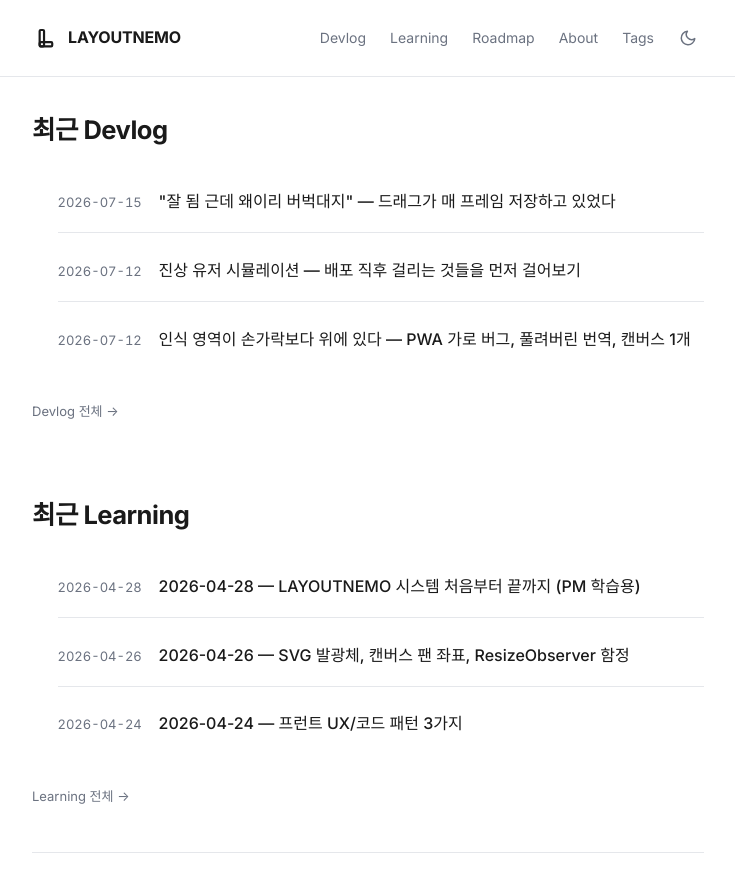
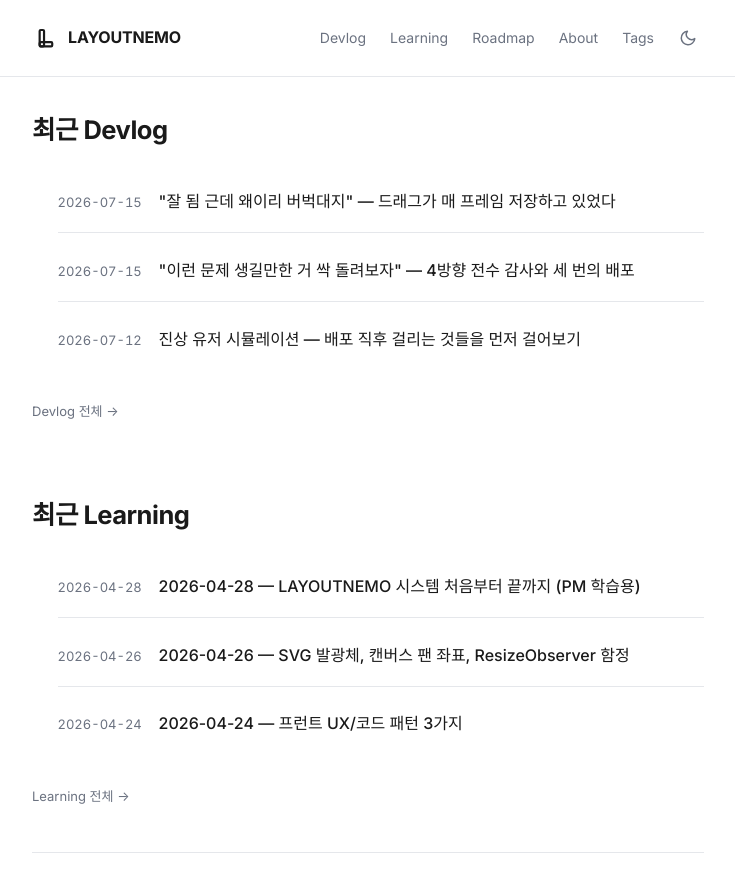
Before and after one commit to Yuwolx/LAYOUTNEMO, a Jekyll site: the page built from index.md, in a window 1280 px wide and 900 px high, scrolled down 999 px. Shown: the top 892 px of the window, without its empty margins (272-1007 px from the left). Built offline with Jekyll 4.4.1, drawn with Linux system fonts in a browser that asks for light colours; some web fonts are replaced; some of the changed lines change nothing that is shown.

Commit message:
devlog: 4방향 전수 감사 + 3배치 배포 (2026-07-15)

```diff
--- /dev/null
+++ b/docs/devlog/2026-07-15-full-audit-three-batches.md
@@ -0,0 +1,65 @@
+---
+layout: post
+title: "\"이런 문제 생길만한 거 싹 돌려보자\" — 4방향 전수 감사와 세 번의 배포"
+parent: Devlog
+nav_order: 35
+tags: [감사, 성능, 동기화, 터치, 테스트]
+---
+
+# "이런 문제 생길만한 거 싹 돌려보자" — 4방향 전수 감사와 세 번의 배포
+{: .no_toc }
+
+**2026-07-15 — 터치 먹통·버벅임을 연달아 잡고 나니 당연한 질문이 나왔다: 이런 게 몇 개나 더 숨어 있나? 성능·포인터 상태 머신·저장/동기화·좌표계 네 방향으로 병렬 감사를 돌리고, 검증된 발견을 세 배치로 나눠 하루에 전부 배포했다.**
+{: .fs-5 .fw-300 }
+
+---
+
+<details markdown="block">
+<summary>목차</summary>
+{: .text-delta }
+- TOC
+{:toc}
+</details>
+
+---
+
+## 방법: 렌즈 넷, 교차검증 하나
+
+한 번의 훑기로는 못 잡는다는 걸 오전에 배웠다(높이 버그는 좌표계 렌즈로만 보인다). 그래서 각기 다른 질문을 든 감사 넷을 병렬로:
+
+1. **성능** — 매 프레임 도는 경로에서 비싼 일을 하는 곳은?
+2. **포인터 상태 머신** — 상태를 세팅해 놓고 해제 핸들러가 없는 곳은?
+3. **저장/동기화** — 데이터가 유실·부활·충돌하는 시나리오는?
+4. **좌표계** — transform 이 곱해진 화면 값과 world 값을 섞는 곳은?
+
+나온 발견은 전부 코드로 재검증해 오탐을 걸러냈다. 그 결과가 확정 버그 7건 + 성능 구조 4건 + 데이터 유실 계열 10여 건.
+
+## 배치 1 — 확정 버그 7건
+
+백미는 **카드 높이 오염**. 카드 높이를 `getBoundingClientRect().height`로 재는데, 카드가 `scale()` 래퍼 안에 있으니 이건 배율이 곱해진 시각적 높이다. 폰(0.6배)에서는 실제의 60%가 `block.height`로 저장되고, **DB 동기화를 타고 다른 기기로 퍼진다**. 이 값을 믿는 모든 것이 무너진다 — 정리하기의 "하나라도 겹치면 제안 폐기" 안전망(폰에서 무효였다), 연결선이 카드 가장자리 대신 본문을 뚫는 것, 마퀴/갈무리 드롭의 하단 히트 결손, 새 블럭 자동 배치 겹침, 그리고 앱을 열기만 해도 높이 차이 때문에 매번 도는 불필요한 저장까지. 수정은 `offsetHeight` 한 줄 — layout 높이는 조상 transform 의 영향을 받지 않는다.
+
+나머지: 블럭 우클릭이 포인터를 영구 점유해 캔버스를 잠그는 것(맥 계열은 contextmenu 가 mousedown 시점에 떠서 pointerup 이 안 온다), 드래그 중 스페이스 탭이 좀비 드래그를 만드는 것, 게스트 초기화가 pagehide flush 에 되살아나는 것(아침에 넣은 debounce 의 부작용 — 새 코드는 새 구멍을 판다), 핀치 중 두 번째 손가락이 상세를 여는 것, 끊긴 마퀴가 유령 선택을 확정하는 것, 저장 예외 시 재시도 플래그 소실. 우클릭 잠금과 스페이스 좀비는 테스트로도 박았다(이제 6개).
+
+## 배치 2 — 리렌더 격리
+
+localStorage 디바운스로 저장 비용은 없앴지만 구조는 그대로였다: 드래그·팬 중 **매 프레임 페이지 전체가 리렌더**되고, 캔버스 위 모든 카드가 통째로 다시 그려진다. 카드 수에 비례해 나빠지는 구조.
+
+- **카드 메모 경계**: 카드를 `React.memo` 래퍼로 감싸고, 콜백은 identity 가 안정된 handlers 객체 하나로. 이제 팬/핀치 중 카드 리렌더 0장, 드래그 중엔 드래그되는 카드만.
+- **뷰포트 보고 디바운스**: 새 블럭 위치 제안용 뷰포트 보고가 매 프레임 부모 setState 를 해서, pan 을 캔버스 로컬 state 로 격리한 설계를 스스로 우회하고 있었다. 150ms 모아서 보고.
+- **리스너 재구독 제거**: 드래그 리스너 effect 의 deps 에 매 프레임 바뀌는 값들(blocks·pan·offset)이 있어 pointermove 마다 window 리스너 3개를 떼었다 붙였다. 최신값은 ref 로 읽고 deps 는 on/off 스위치만.
+- 관계선 SVG `useMemo` — 팬/핀치 프레임에서 전량 재생성 제거.
+
+## 배치 3 — 데이터가 사라지고 되살아나는 길목들
+
+가장 굵은 것: **삭제한 블럭이 부활한다**. 삭제는 DB 행을 지우는데(hard delete) 저장은 캔버스 전체 스냅샷 upsert 라, 삭제 사실을 모르는 다른 탭/기기가 편집 한 번만 해도 지운 행이 되살아난다. 웃긴 건 캔버스에는 이미 tombstone 설계가 있었고(6월에 같은 이유로 도입), `is_deleted` 컬럼과 타입까지 있는데 **true 로 쓰는 코드만 없었다** — 배관을 절반 깔다 만 것. 삭제를 `isDeleted` 마킹으로 전환하니 부활 통로가 구조적으로 닫히고, redo desync 와 삭제 API 실패 유실까지 같이 해소됐다(마킹은 일반 저장 경로에 편승하므로). 30일 지난 tombstone 은 로그인 때 하드 정리.
+
+그 외: 클라우드 저장 성공 시마다 동기화 시각 기록(전엔 로그아웃에만 기록해서, 탭을 그냥 닫은 세션의 편집이 다음 로그인 때 백업 없이 사라질 수 있었다), 로그인 병합 후 히스토리 리셋(Undo 한 번에 동기화 이전으로 롤백되던 것), 빠른 계정 전환 레이스 가드, tombstone 된 캔버스 id 재사용 차단, 손상된 localStorage 대피 후 진행, 타 계정 캐시 백업.
+
+## 정리
+
+- **같은 코드도 렌즈를 바꾸면 다른 버그가 보인다.** 성능 렌즈는 높이 오염을 못 보고, 좌표계 렌즈는 부활 버그를 못 본다. 감사는 질문별로 나눠서.
+- **반쪽 배관이 제일 위험하다.** `is_deleted` 컬럼이 "있다"는 사실이 "쓰인다"는 착각을 만든다. 도입할 거면 끝까지, 안 쓸 거면 지워라.
+- **화면 좌표와 world 좌표는 타입이 다르다고 생각하라.** `getBoundingClientRect` 는 transform 이 곱해진 값 — world 단위 저장소에 넣는 순간 오염이 동기화를 타고 퍼진다.
+- **고친 손이 새 구멍을 판다.** 아침의 debounce 가 저녁의 초기화 버그였다. 수정에는 반드시 "이 변경이 무효화하는 가정이 뭐지?"를 물을 것.
+
+세 배치 각각 롤백 지점: `release/pre-audit-batch-1`, `release/pre-render-isolation`, `release/pre-sync-durability`. 남은 항목(결 hard delete, 멀티탭 병합, pagehide 클라우드 flush)은 로드맵에.
--- a/docs/devlog/index.md
+++ b/docs/devlog/index.md
@@ -24,6 +24,7 @@
 
 | 날짜 | 제목 | 상태 |
 |------|------|------|
+| 2026-07-15 | ["이런 문제 생길만한 거 싹 돌려보자" — 4방향 전수 감사와 세 번의 배포]({{ site.baseurl }}/docs/devlog/2026-07-15-full-audit-three-batches/) | ✅ 공개 |
 | 2026-07-15 | ["잘 됨 근데 왜이리 버벅대지" — 드래그가 매 프레임 저장하고 있었다]({{ site.baseurl }}/docs/devlog/2026-07-15-localstorage-per-frame/) | ✅ 공개 |
 | 2026-07-15 | [지난 글에서 자랑한 코드가 터치를 죽이고 있었다 — 회귀, 그리고 처음 생긴 테스트]({{ site.baseurl }}/docs/devlog/2026-07-15-touch-select-regression-tests/) | ✅ 공개 |
 | 2026-07-12 | [진상 유저 시뮬레이션 — 배포 직후 걸리는 것들을 먼저 걸어보기]({{ site.baseurl }}/docs/devlog/2026-07-12-user-audit-batch/) | ✅ 공개 |
--- a/docs/roadmap.md
+++ b/docs/roadmap.md
@@ -66,12 +66,14 @@
 - [x] **UX 감사 일괄 수정 (진상 유저 시뮬레이션)** — 배포 직후 3방향 감사(캔버스 한도 엣지·영어 누수·cover 여파)로 7건 적발/수정. 영어 누수 4곳(크래시 화면·PWA 매니페스트·AI 폴백 문구·aria-label — 전부 i18n Provider 밖 표면), 플랜 게이트 3-상태화(로딩 중 pro 유저에게 "유료 플랜 준비 중" 노출 방지), 한도 초과분 캔버스 삭제 확인창에 비가역 경고, create-block-dialog max-h 캡 (2026-07-12)
 - [x] **선택 모드 터치 먹통 회귀 수정 + 테스트 하네스** — 7/10 arming 코드의 pointerup 리스너 누락(탭이 상세를 열고 포인터가 영구 잠김) 수정, 선택 모드 마우스 구멍 수정, 회전 시 전체 리셋 안전망. vitest 회귀 테스트 4개 도입(구버전 4/4 실패 확인) — 포인터 상태 머신은 이제 실기기 전 코드로 선제 검증 (2026-07-15)
 - [x] **드래그 버벅임 수정 — localStorage 매 프레임 쓰기 제거** — 블럭 드래그 중 pointermove 마다 캔버스 전체 stringify + 동기 localStorage 쓰기 + 헤더 리렌더가 폰 프레임을 밀던 것. 로컬 저장 400ms debounce + pagehide/visibilitychange 즉시 flush(유실 방지). 카드 memo 화는 체감 보고 결정 (2026-07-15)
+- [x] **4방향 전수 감사 + 3배치 배포** — 성능·포인터 상태머신·저장/동기화·좌표계 병렬 감사 후 검증된 발견을 세 배치로 배포. ①확정 버그 7건(카드 높이가 배율 곱해진 채 저장·DB 전파되던 오염 → offsetHeight, 우클릭 캔버스 잠금, 드래그 중 Space 좀비, 게스트 초기화 부활, 핀치 중 상세 열림 등, 테스트 6개로 확장) ②리렌더 격리(카드 React.memo 경계 + 뷰포트 보고 150ms 디바운스 + 리스너 매 프레임 재구독 제거 + 관계선 useMemo) ③동기화 내구성(블럭 삭제 soft-delete 전환으로 기기 간 부활 차단 + 30일 tombstone 정리, last_synced_at 상시 기록, 병합 후 히스토리 리셋, 계정 전환 레이스 가드, tombstone 캔버스 id 재사용 차단, 손상/타계정 localStorage 백업) (2026-07-15)
 
 ## 🚧 진행 중 / 내부 개선
 
 - [ ] 하이브리드 정리하기 룰 임계값 튜닝 (유사도 60 / 기한 D-3 / 군집 여백 160px) — 라이브 감각 보며 조정
 - [ ] PWA 오프라인 실행 실기기 확인 (설치·전체화면은 확인 완료. About 다이얼로그에 상시 설치 진입점 추가 2026-07-03)
 - [ ] 캔버스 tombstone 실기기 확인 — A 에서 캔버스 삭제 → B 새로고침 후 부활 안 하는지
+- [ ] 07-15 감사 잔여: 결(zone) soft-delete(스키마 필드 필요), 멀티탭 storage 이벤트 병합, pagehide 클라우드 keepalive flush, 헤더 memo 격리
 
 ## 📝 예정 (우선순위 조정 중)
 
```
